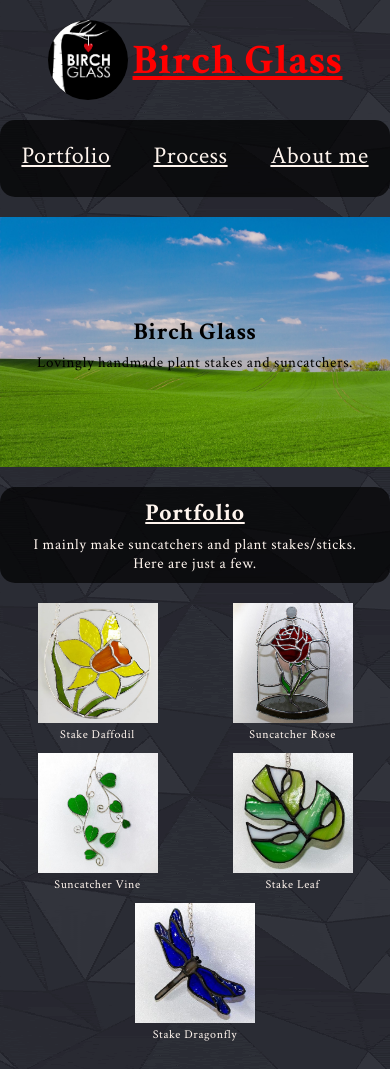
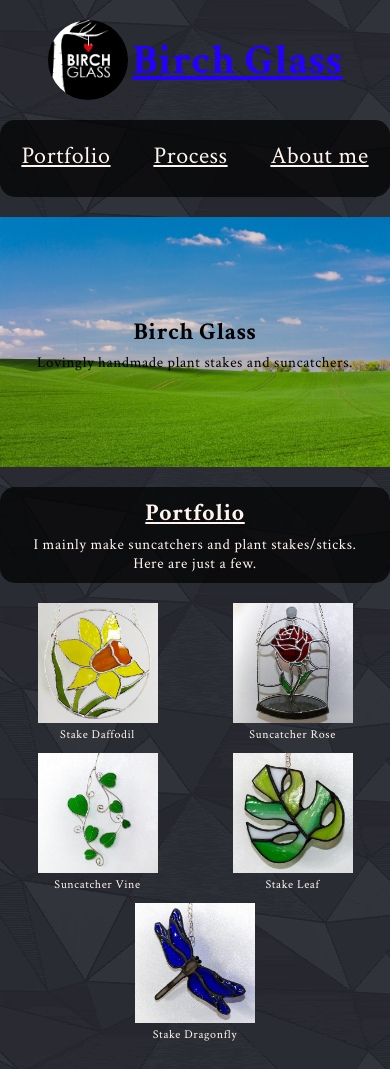
Before and after one commit to foley179/Birch-Glass, a plain HTML site: page index.html in a window 390 px wide. Shown: the top 1069 px of the page. Drawn offline with Linux system fonts and the light colour scheme.

Commit message:
test for mobile

```diff
--- a/Resources/CSS/style.css
+++ b/Resources/CSS/style.css
@@ -201,7 +201,7 @@ size is smaller (laptop, tablet, mobile) */
         margin-top: 0;
     }
     .header, .about-me a {
-        color: red;
+        color: rgb(38, 0, 255); /* mobile showing pink instead of red, making sure this uploads */
     }
 }
 @media only screen and (max-width: 480px) {
```
